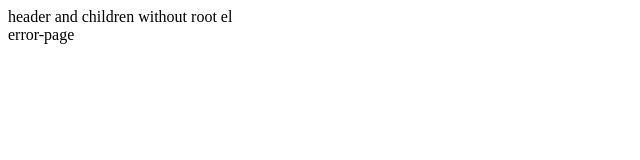
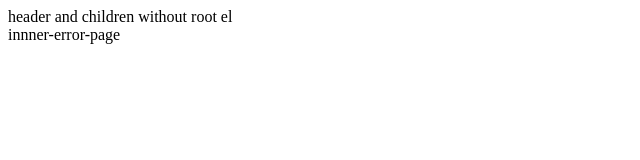
Before and after one commit to LoTwT/repro-everything, a Nuxt app: page /error in a window 1280 px wide. Shown: the top 160 px of the page, without its empty margins (0-640 px from the left). Built offline with nearby package versions, Linux system fonts and the light colour scheme.

Commit message:
feat: update repro

```diff
--- a/nuxt.config.ts
+++ b/nuxt.config.ts
@@ -1,7 +1,4 @@
 // https://nuxt.com/docs/api/configuration/nuxt-config
 export default defineNuxtConfig({
   devtools: { enabled: true },
-  nitro: {
-    preset: "cloudflare-pages"
-  }
 })
--- a/pages/correct.vue
+++ b/pages/correct.vue
@@ -5,5 +5,5 @@ definePageMeta({
 </script>
 
 <template>
-  <div>correct-page</div>
+  <div>inner-correct-page</div>
 </template>
--- a/pages/error.vue
+++ b/pages/error.vue
@@ -6,5 +6,5 @@ definePageMeta({
 
 
 <template>
-  <div>error-page</div>
+  <div>innner-error-page</div>
 </template>
```
